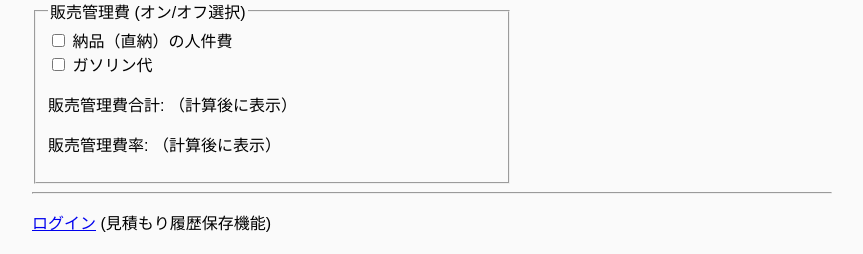
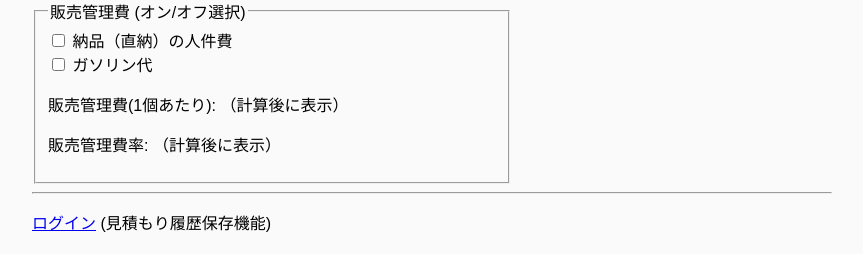
Before and after one commit to yoshikazu-hanihara/flask-project, a Flask app: page /dashboard/ in a window 1280 px wide. Shown: the part 2151-2405 px from the top of the page, without its empty margins (208-1071 px from the left). Run offline with Flask 3, Linux system fonts and the light colour scheme.

Commit message:
Update dashboard.html

```diff
--- a/templates/dashboard.html
+++ b/templates/dashboard.html
@@ -322,7 +322,7 @@
           <label><input type="checkbox" name="include_nouhin_jinkenhi"> 納品（直納）の人件費</label><br>
           <label><input type="checkbox" name="include_gasoline"> ガソリン代</label><br>
           <div>
-            <p id="sales_admin_cost_total_display">販売管理費合計: （計算後に表示）</p>
+            <p id="sales_admin_cost_total_display">販売管理費(1個あたり): （計算後に表示）</p>
             <p id="sales_admin_cost_ratio_display">販売管理費率: （計算後に表示）</p>
           </div>
         </fieldset>
```
